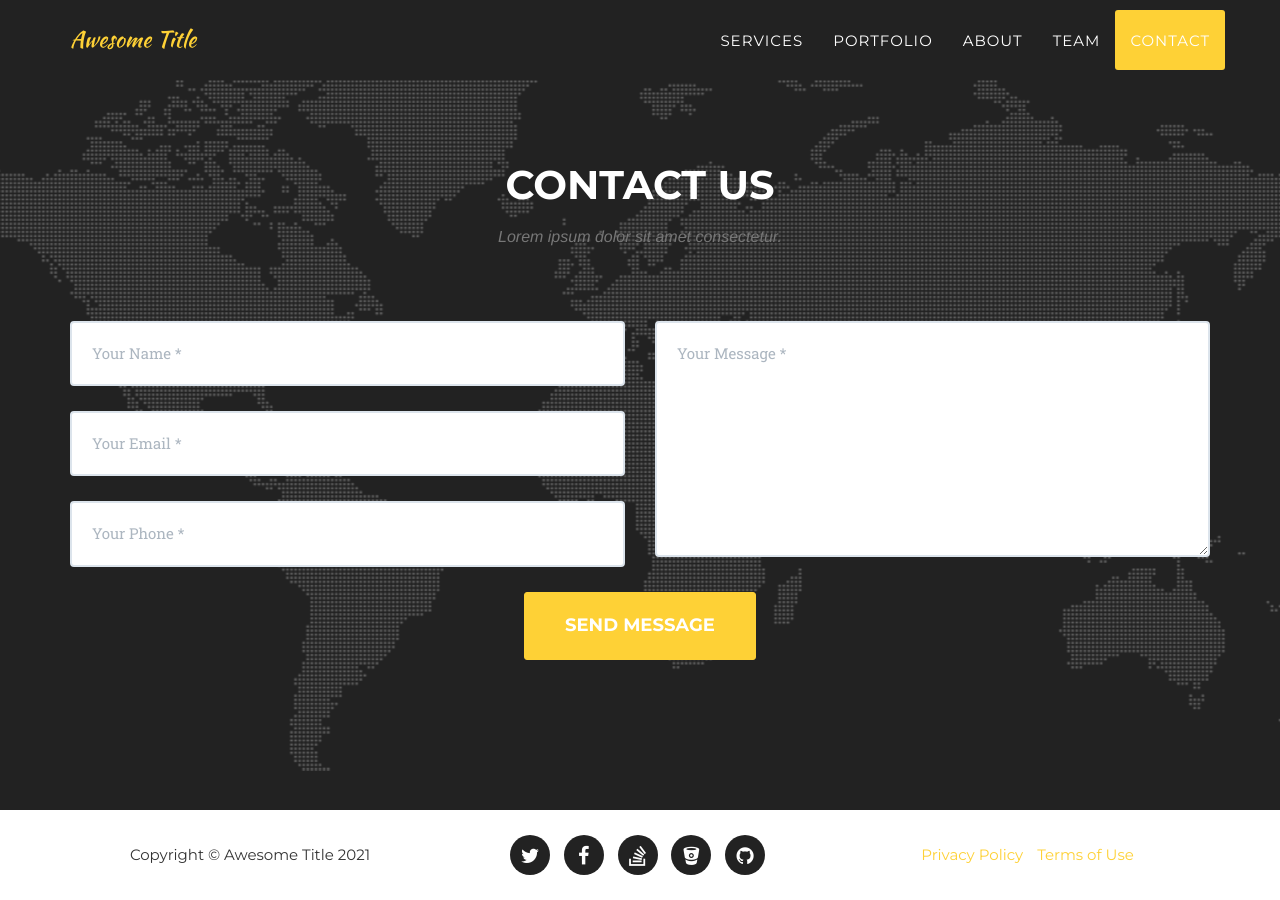
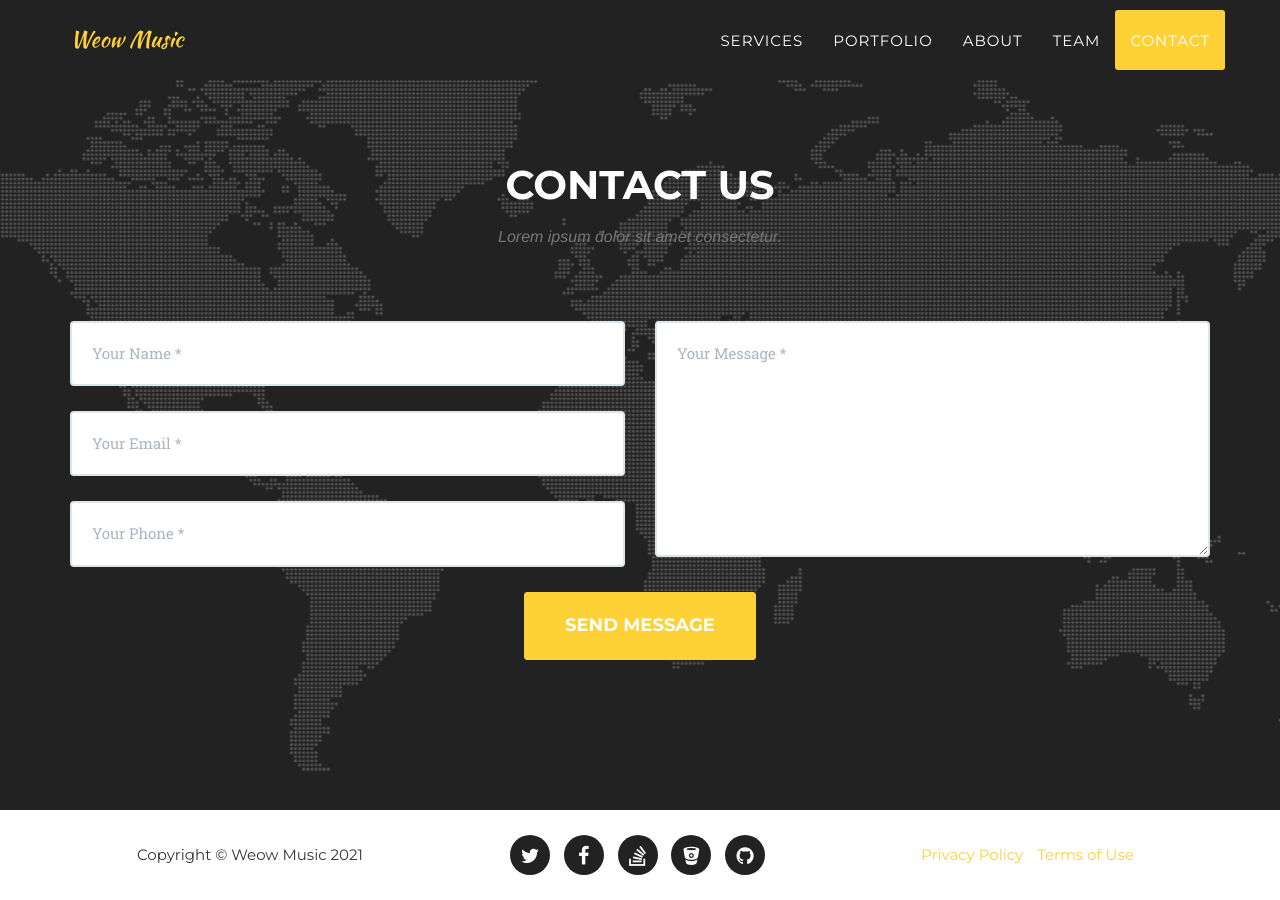
Before and after one commit to zwaper/zwaper.github.io, a Jekyll site: the page built from index.html, in a window 1280 px wide and 900 px high, scrolled down 5636 px. Built offline with Jekyll 4.4.1, drawn with Linux system fonts in a browser that asks for light colours; some web fonts are replaced.

Commit message:
Update _config.yml

```diff
--- a/_config.yml
+++ b/_config.yml
@@ -2,7 +2,7 @@ url: https://zwaper.github.io
 baseurl: /zwaper/
 
 # Site settings
-title: Awesome Title
+title: Weow Music
 email: your-email@domain.com
 description: "Write an awesome description for your new site here. You can edit this line in _config.yml. It will appear in your document head meta (for Google search results) and in your feed.xml site description."
 
```
